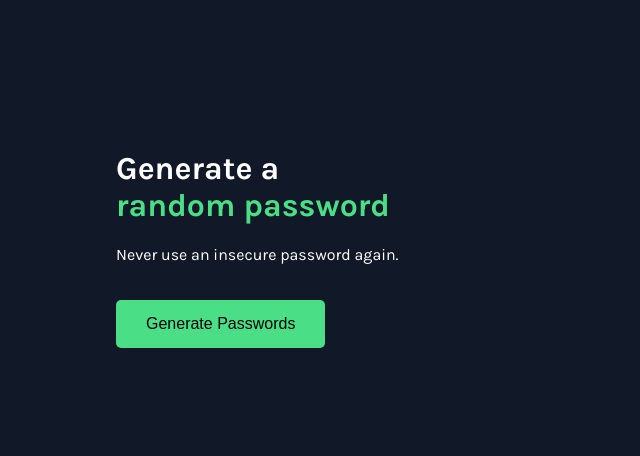
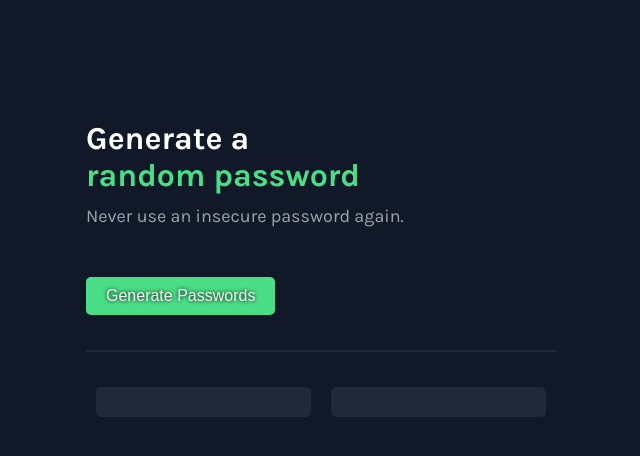
Before and after one commit to Abu-Ameenudeen/password-generator-scrimba, a plain HTML site: page index.html in a window 1280 px wide. Shown: the whole page, without its empty margins (34-674 px from the left). Drawn offline with Linux system fonts and the light colour scheme.

Commit message:
Added password section
- Updated the body, button padding
- Added the password container
- Added password text area
- Updated font color for punchline

```diff
--- a/index.css
+++ b/index.css
@@ -1,9 +1,16 @@
 body {
     margin: 0;
     font-family: karla, sans-serif;
-    padding: 150px;
+    padding: 120px;
     background-color: #111827;
     color: white;
+}
+
+#punchline {
+    color: #9CA3AF;
+    margin-top: -10px;
+    margin-bottom: 20px;
+    font-size: 18px;
 }
 
 
@@ -13,10 +20,32 @@ body {
 
 #generate-btn {
     background-color: #4ADF86;
+    text-shadow: 0px 0px 4px black;
+    color: whitesmoke;
     border: none;
-    padding: 15px 30px;
+    padding: 10px 20px;
     border-radius: 5px;
     font-size: 16px;
     cursor: pointer;
-    margin-top: 20px;
+    margin-top: 30px;
 }
+
+.password-container {
+    /* border: dotted 1px #6B7280; */
+    border-top: #1F2937 solid 2px;
+    display: flex;
+    justify-content: space-between;
+    margin-top: 35px;
+    width: 450px;
+    padding: 35px 10px;
+}
+
+.password {
+    background-color: #1F2937;
+    padding: 15px;
+    border-radius: 5px;
+    width: 185px;
+    text-align: center;
+    cursor: pointer;
+    user-select: none;
+}
--- a/index.html
+++ b/index.html
@@ -7,7 +7,7 @@
     </head>
     <body>
         <h1>Generate a <br><span class="green-font">random password</span></h1>
-        <p>Never use an insecure password again.</p>
+        <p id="punchline">Never use an insecure password again.</p>
         <button id="generate-btn">Generate Passwords</button>
         <div class="password-container">
             <span id="password1" class="password"></span>
```
